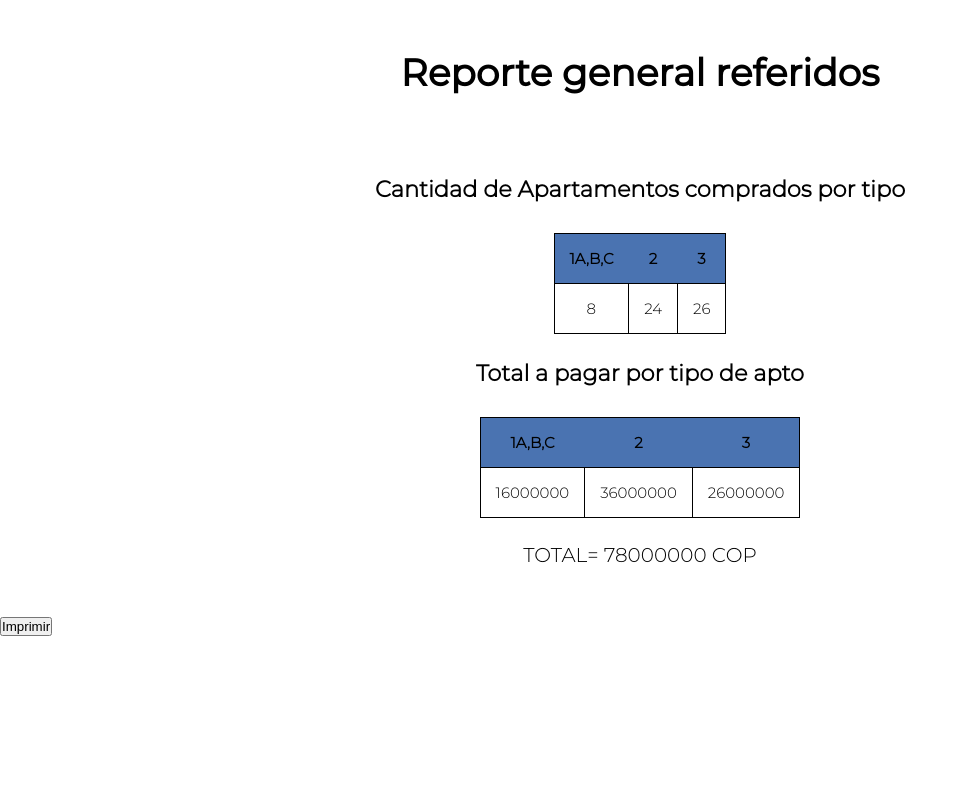
After one commit to JhonnysDS/referidos-inciti, a Flask app: page /prueba/ in a window 1280 px wide. The commit adds this page. Shown: the whole page, without its empty margins (0-968 px from the left). Run offline with Flask 2, Linux system fonts and the light colour scheme; data comes from the database, SQL or seed files in the repository; parts of the project's set-up code (start-up, migrations or seed data) failed here and were passed over; some libraries are stand-ins or nearby versions.

Commit message:
Pagina de reporte general, hecha

```diff
--- a/app/auth/routes.py
+++ b/app/auth/routes.py
@@ -1,3 +1,5 @@
+from datetime import datetime
+
 from werkzeug.exceptions import abort
 from flask import render_template, redirect, url_for, request, session
 from flask_login import current_user, login_user, logout_user, login_required
@@ -161,9 +163,31 @@ def delete_referred(id):
     return redirect(url_for('project.view_admin_index'))
 
 
-@auth_bp.route("/prueba/<int:id>")
-def descargar_informe(id):
-    query = UserReferred.query.get(id)
-    print(query)
+@auth_bp.route("/prueba/")
+def descargar_informe():
+    users = UserReferred.get_all()
+    contador_tipos_1= 0
+    contador_tipo_2= 0
+    contador_tipo_3=0
+    for usuario in users:
+        nombres = usuario.all_names
+        email = usuario.email
+        cellphone = usuario.cellphone
+        signature = usuario.signature
+        type_apartment = usuario.apartment_type
+        if type_apartment == 2 or type_apartment == 3 or type_apartment == 4:
+            contador_tipos_1 += 1
+        elif type_apartment == 5:
+            contador_tipo_2 += 1
+        elif type_apartment == 6:
+            contador_tipo_3 += 1
+    pago_tipos_1 = (contador_tipos_1*2000000)
+    pago_tipos_2 = (contador_tipo_2*1500000)
+    pago_tipos_3 = (contador_tipo_3*1000000)
 
-    return {"da":2}
+    total = (pago_tipos_1 + pago_tipos_2 + pago_tipos_3)
+
+    tiempo= datetime
+    return render_template('lista-prueba.html',tiempo=tiempo, users=users,contador_tipos_1=contador_tipos_1,
+                           contador_tipo_2=contador_tipo_2,contador_tipo_3=contador_tipo_3,
+                           pago_tipos_1=pago_tipos_1, pago_tipos_2=pago_tipos_2, pago_tipos_3=pago_tipos_3, total=total)
--- /dev/null
+++ b/app/auth/templates/lista-prueba.html
@@ -0,0 +1,70 @@
+{% extends "base_template_logged.html" %}
+
+{% block title %}Reporte{% endblock %}
+
+{% block content %}
+<section class="section-report">
+        <div class="div-report">
+            <div class="table-report-overall">
+                <div class="div-tittle-report">
+                    <h1>Reporte general referidos</h1>
+                </div>
+                <div class="subtittle-table">
+                    <h2>Cantidad de Apartamentos comprados por tipo</h2>
+                </div>
+            <div class="div-table-report">
+
+                <table  class="table-report">
+                    <thead>
+                        <tr>
+                            <th>1A,B,C</th>
+                            <th>2</th>
+                            <th>3</th>
+                        </tr>
+                    </thead>
+                    <tbody>
+                        <tr>
+                            <td>{{contador_tipos_1}}</td>
+                            <td>{{contador_tipo_2}}</td>
+                            <td>{{contador_tipo_3}}</td>
+                        </tr>
+                    </tbody>
+                </table>
+            </div>
+            <div class="subtittle-table">
+                <h2>Total a pagar por tipo de apto</h2>
+            </div>
+            <div class="div-table-report">
+
+                <table class="table-report">
+                    <thead>
+                        <tr>
+                            <th>1A,B,C</th>
+                            <th>2</th>
+                            <th>3</th>
+                        </tr>
+                    </thead>
+                    <tbody>
+                        <tr>
+                            <td>{{pago_tipos_1}}</td>
+                            <td>{{pago_tipos_2}}</td>
+                            <td>{{pago_tipos_3}}</td>
+                        </tr>
+                    </tbody>
+                </table>
+            </div>
+            <div class="div-total">
+                <p>TOTAL= <span>{{total}}</span> COP</p>
+            </div>
+        </div>
+        </div>
+    <button onclick="imprimirPagina();">Imprimir</button>
+    </section>
+{% endblock %}
+{% block scripts %}
+<script>
+    function imprimirPagina(){
+        window.print();
+    }
+</script>
+{% endblock %}
--- a/app/static/css/style-admin.css
+++ b/app/static/css/style-admin.css
@@ -584,3 +584,60 @@ border: 1px solid rgb(198, 196, 196);
         font-size: 15px;
     }
 }
+
+/*--------ESTILOS DE REPORTE -------------*/
+
+.section-report{
+    height: 100vh;
+    background-color: white;
+}
+.div-report{
+    display: flex;
+    align-items: center;
+    justify-content: center;
+}
+.table-report-overall{
+    text-align: center;
+    padding: 50px;
+}
+.div-tittle-report{
+    font: 25px mst-regular;
+    margin-bottom: 80px;
+}
+
+.subtittle-table{
+    font: 15px mst-light;
+    margin-bottom: 30px;
+}
+.div-table-report{
+    display: flex;
+    justify-content: center;
+    border-collapse: collapse;
+    padding-bottom: 25px;
+}
+.div-table-report table{
+    border: 1px solid black;
+    border-collapse: collapse;
+
+}
+.table-report thead{
+    padding: 5px;
+    background-color: #4a73b1;
+    border: 1px solid black;
+    font: 15px mst-light;
+}
+.table-report thead tr th{
+    padding: 15px;
+}
+.table-report tbody{
+    font: 15px mst-light;
+}
+.table-report tbody tr td{
+    padding: 5px;
+    border: 1px solid black;
+    padding: 15px;
+}
+
+.div-total p{
+    font: 20px mst-light;
+}
```
